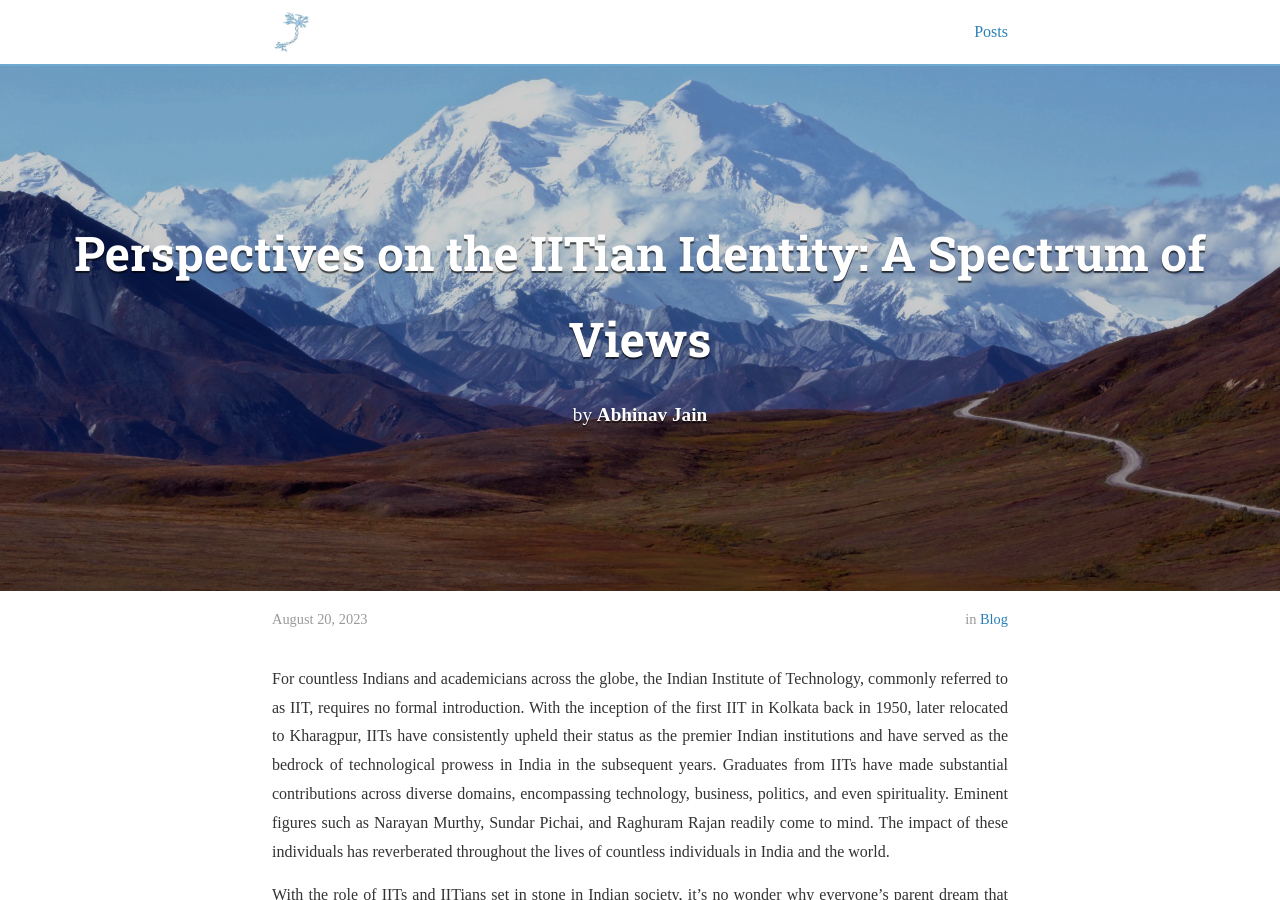
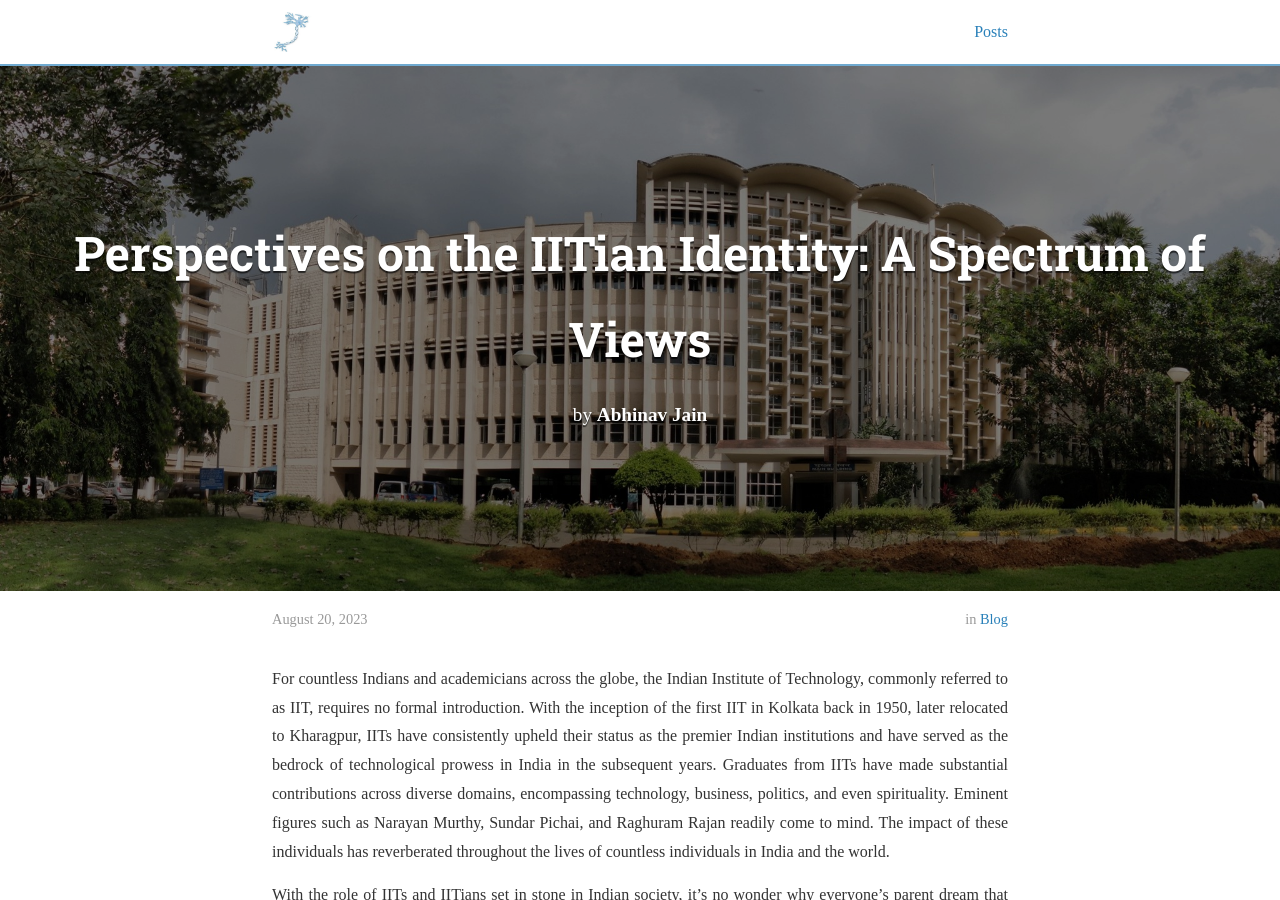
Before and after one commit to thelastbraincell/thelastbraincell.github.io, a Jekyll site: the page built from _posts/2023-08-21-perspectives-on-the-iitian-identity.md, in a window 1280 px wide and 900 px high. Built offline with Jekyll 4.4.1, drawn with Linux system fonts in a browser that asks for light colours; nearby versions of some CDN libraries.

Commit message:
Change banner image for Perspctives on the IITian Identity blog

```diff
--- a/_posts/2023-08-21-perspectives-on-the-iitian-identity.md
+++ b/_posts/2023-08-21-perspectives-on-the-iitian-identity.md
@@ -5,7 +5,7 @@ date:   2023-08-20T20:57:38+05:30
 author: Abhinav Jain
 categories: Blog
 tags:	IIT experience
-cover:  "/assets/header_image.jpg"
+cover:  "/assets/iitb-banner.jpg"
 ---
 
 For countless Indians and academicians across the globe, the Indian Institute of Technology, commonly referred to as IIT, requires no formal introduction. With the inception of the first IIT in Kolkata back in 1950, later relocated to Kharagpur, IITs have consistently upheld their status as the premier Indian institutions and have served as the bedrock of technological prowess in India in the subsequent years. Graduates from IITs have made substantial contributions across diverse domains, encompassing technology, business, politics, and even spirituality. Eminent figures such as Narayan Murthy, Sundar Pichai, and Raghuram Rajan readily come to mind. The impact of these individuals has reverberated throughout the lives of countless individuals in India and the world.
```
Also changed, not shown: Gemfile.lock (added), assets/iitb-banner.jpg (added).
